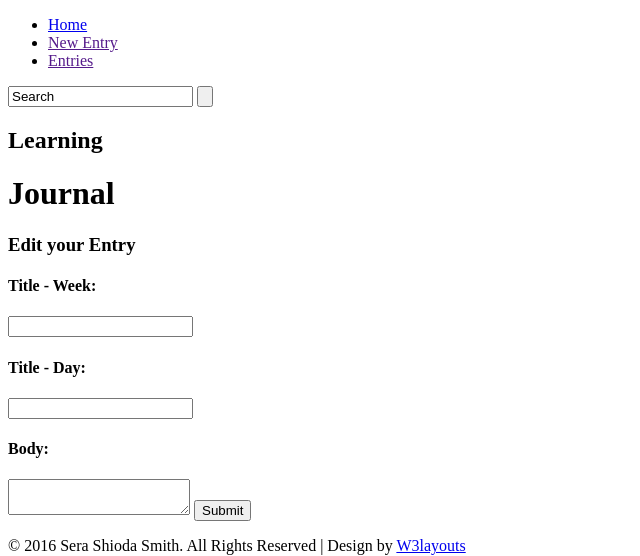
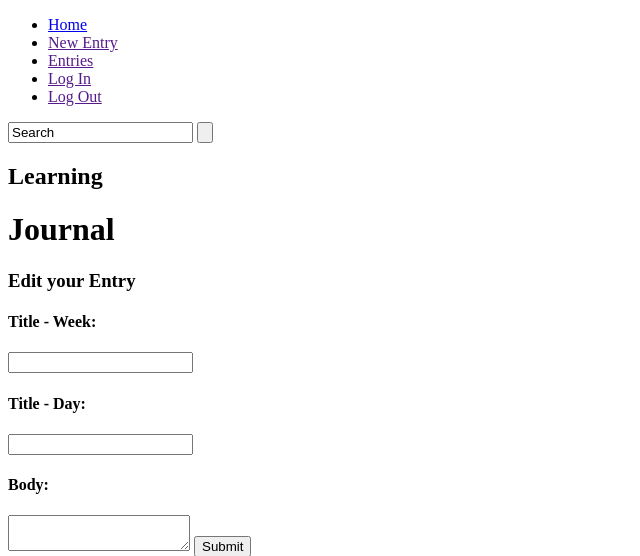
Before and after one commit to amosboldor/learning_journal2, a Python web app: template learning_journal/learning_journal/templates/edit.jinja2 in a window 1280 px wide. Shown: the top 556 px of the page, without its empty margins (0-640 px from the left). Run offline with Jinja, Linux system fonts and the light colour scheme; the template is opened without the code that fills it, so the values that code supplies are empty.

Commit message:
restrict security to autheticated. layout.jinja2 to have login/logout routes

```diff
--- a/learning_journal/learning_journal/security.py
+++ b/learning_journal/learning_journal/security.py
@@ -3,8 +3,7 @@
 import os
 from pyramid.authentication import AuthTktAuthenticationPolicy
 from pyramid.authorization import ACLAuthorizationPolicy
-from pyramid.security import Allow, Everyone
-# Authenticated
+from pyramid.security import Allow, Authenticated
 from passlib.apps import custom_app_context as pwd_context
 from pyramid.session import check_csrf_token
 
@@ -17,7 +16,7 @@ class NewRoot(object):
         self.request = request
 
     __acl__ = [
-        (Allow, Everyone, 'view'),
+        (Allow, Authenticated, 'view'),
         # (Allow, Authenticated, 'secret'),
     ]
 
--- a/learning_journal/learning_journal/templates/layout.jinja2
+++ b/learning_journal/learning_journal/templates/layout.jinja2
@@ -32,7 +32,10 @@ License URL: http://creativecommons.org/licenses/by/3.0/
                         <ul class="navig">
                             <li><a href="/"  class="active">Home</a></li>
                             <li><a href="{{ request.route_url('create') }}">New Entry</a></li>
-                            <li><a href="{{ request.route_url('list') }}"> Entries </a></li>
+                            <li><a href="{{ request.route_url('list') }}">Entries</a></li>
+                            <li><a href="{{ request.route_url('login') }}">Log In</a></li>
+                            <li><a href="{{ request.route_url('logout') }}">Log Out</a></li>
+
                         </ul>
                 </div>
             </div>
```
